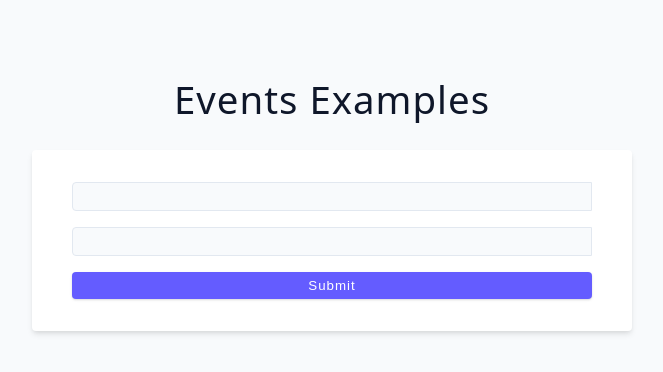
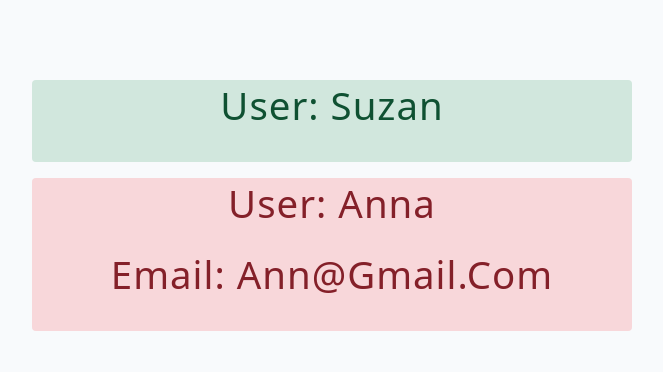
Before and after one commit to I-A11/React-Typescript-Tutorial, a React (Vite) app: page / in a window 1280 px wide. Shown: the top 372 px of the page, without its empty margins (308-971 px from the left). Built offline with nearby package versions, Linux system fonts and the light colour scheme.

Commit message:
Render component according to the type.

```diff
--- a/src/App.tsx
+++ b/src/App.tsx
@@ -1,9 +1,11 @@
-import Component from "./starter/04-events";
+// import Component from "./final/05-challenge";
+import Component from "./starter/05-challenge";
 
 function App() {
   return (
     <main>
-      <Component />
+      <Component type="basic" name="suzan" />
+      <Component type="advanced" name="anna" email="ann@gmail.com" />
     </main>
   );
 }
--- a/src/starter/05-challenge/index.tsx
+++ b/src/starter/05-challenge/index.tsx
@@ -1,9 +1,30 @@
-function Component() {
+type BasicProfileCardProps = {
+  type: "basic";
+  name: string;
+};
+
+type AdvancedProfileCardProps = {
+  type: "advanced";
+  name: string;
+  email: string;
+};
+
+type ProfileCardProps = BasicProfileCardProps | AdvancedProfileCardProps;
+
+function Component(props: ProfileCardProps) {
+  const { type, name } = props;
+  if (type === "basic") {
+    return (
+      <article className="alert alert-success">
+        <h2>User: {name}</h2>
+      </article>
+    );
+  }
   return (
-    <div>
-      <h2>React & Typescript</h2>
-      <h2>Challenge</h2>
-    </div>
+    <article className="alert alert-danger">
+      <h2>User: {name}</h2>
+      <h2>email: {props.email}</h2>
+    </article>
   );
 }
 export default Component;
```
